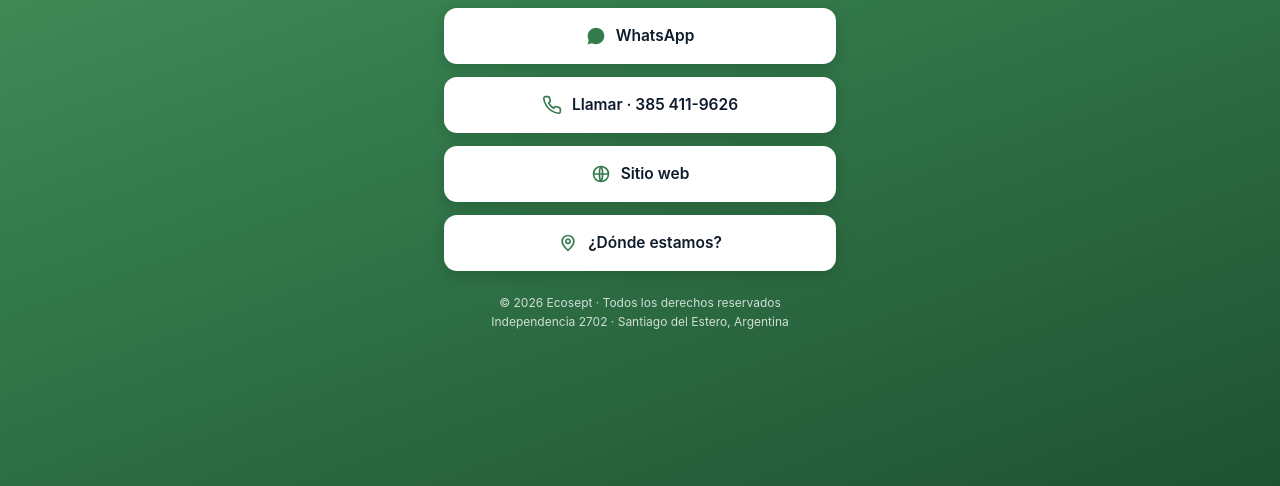
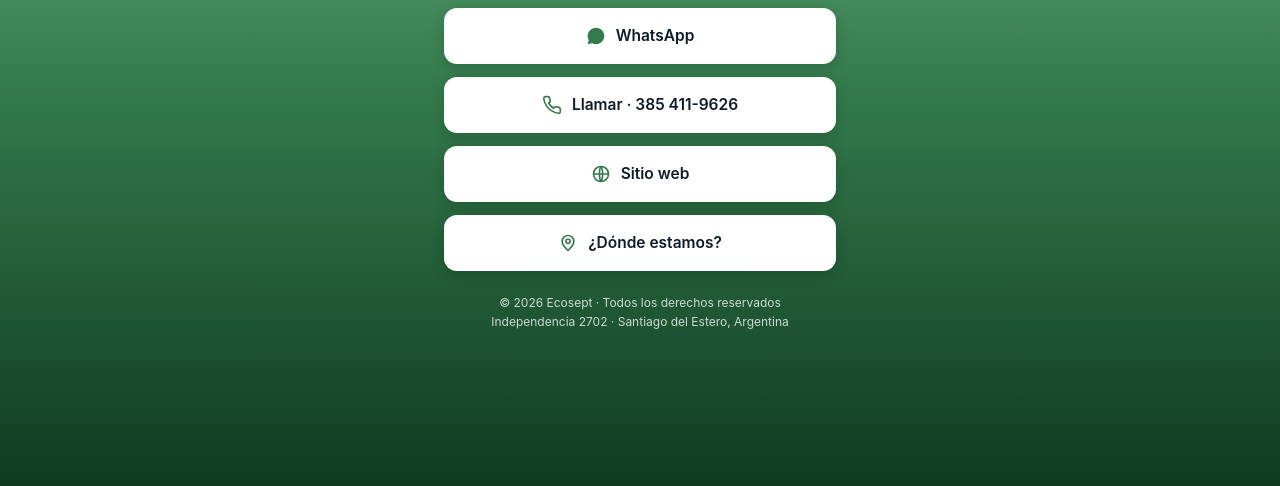
Before and after one commit to diegocheein/ecosept-links, a plain HTML site: page index.html in a window 1280 px wide. Shown: the part 314-800 px from the top of the page. Drawn offline with Linux system fonts and the light colour scheme.

Commit message:
Degradado verde más marcado
Co-Authored-By: Claude Opus 5.5 <noreply@anthropic.com>

```diff
--- a/index.html
+++ b/index.html
@@ -40,7 +40,7 @@
       font-family: -apple-system, BlinkMacSystemFont, "Segoe UI", Roboto, Helvetica, Arial, sans-serif;
       min-height: 100vh;
       color: var(--ink);
-      background: linear-gradient(160deg, #4f9a63 0%, #347b4c 45%, #1f5232 100%);
+      background: linear-gradient(180deg, #7cc28c 0%, #347b4c 50%, #0f3a20 100%);
       background-attachment: fixed;
       display: flex;
       align-items: center;
```
